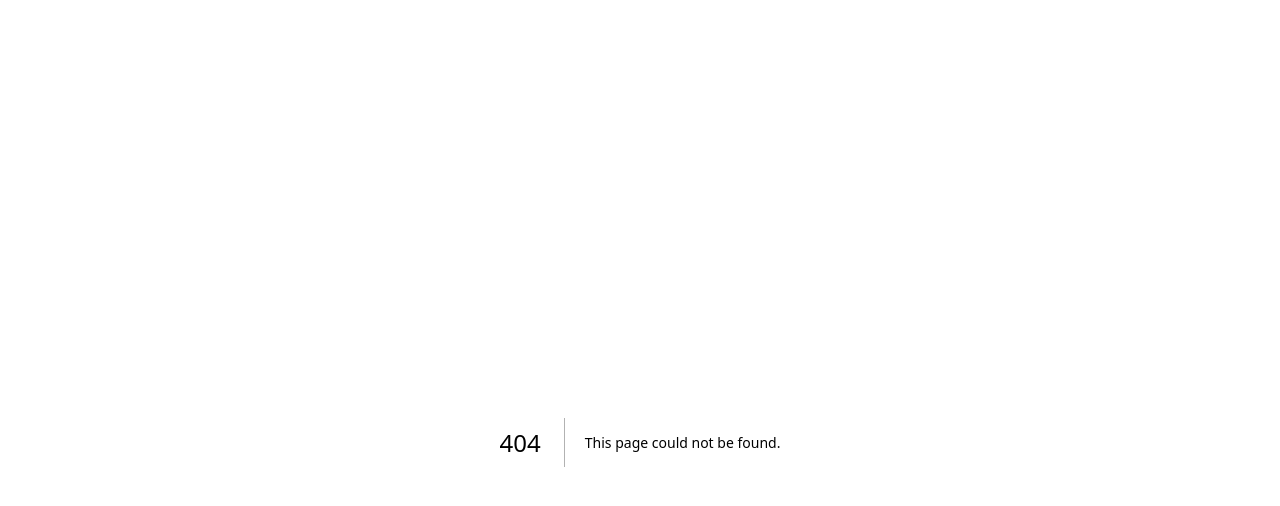
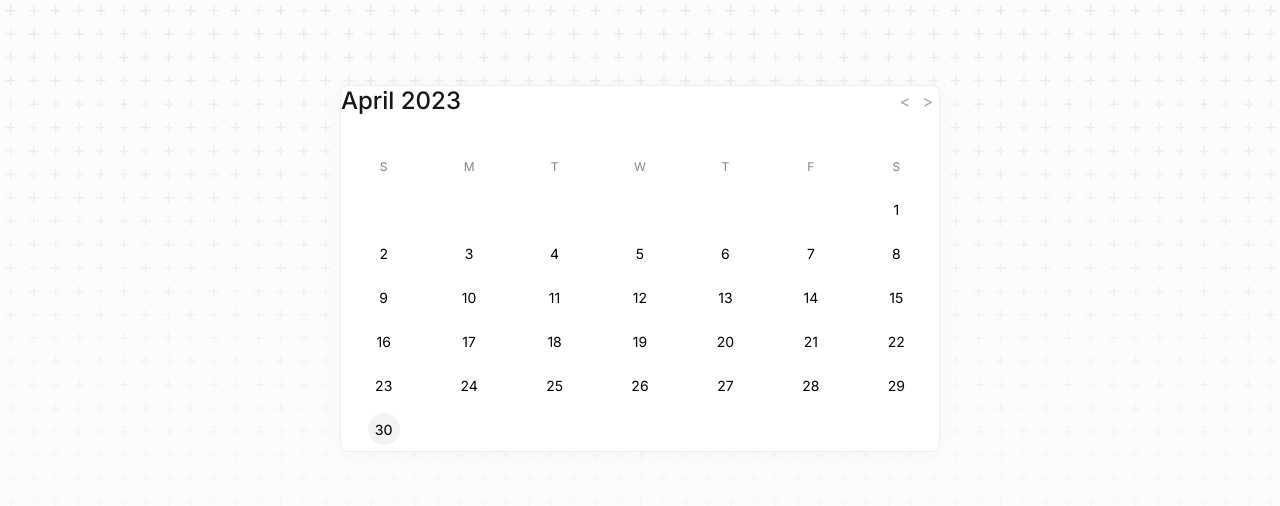
Before and after one commit to nermin-io/itemised, a Next.js app: page /calendar-demo in a window 1280 px wide. Before the commit this address had no page. Shown: the top 506 px of the page. Built offline with nearby package versions, Linux system fonts and the light colour scheme.

Commit message:
implement base calendar

```diff
--- /dev/null
+++ b/src/components/Calendar.module.scss
@@ -0,0 +1,82 @@
+@import "colors";
+
+.CalendarGrid {
+  display: grid;
+  grid-template-columns: repeat(7, minmax(0, 1fr));
+  margin-top: 8px;
+  font-size: 14px;
+  text-align: center;
+}
+
+.CalendarGridHeader {
+  margin-top: 40px;
+  font-size: 12px;
+  text-align: center;
+  display: grid;
+  line-height: 24px;
+  color: $gray10;
+  grid-template-columns: repeat(7, minmax(0, 1fr));
+}
+
+.SrHelper {
+  position: absolute;
+  width: 1px;
+  height: 1px;
+  padding: 0;
+  margin: -1px;
+  overflow: hidden;
+  clip: rect(0, 0, 0, 0);
+  white-space: nowrap;
+  border-width: 0;
+}
+
+.CalendarControls {
+  display: flex;
+  align-items: center;
+}
+
+.CalendarControlsButton {
+  display: flex;
+  align-items: center;
+  justify-content: center;
+  flex: none;
+  margin: -6px 0;
+  padding: 6px;
+  color: #9ca3af;
+
+  &:hover {
+    color: #6b7280;
+  }
+}
+
+.Month {
+  flex: 1 1 auto;
+  color: $gray12;
+  font-weight: 500;
+}
+
+.CalendarCell {
+  padding: 6px 0;
+}
+
+.CalendarCellButton {
+  margin: 0 auto;
+  height: 32px;
+  width: 32px;
+  display: flex;
+  align-items: center;
+  justify-content: center;
+  border-radius: 999px;
+}
+
+.Selected {
+  background-color: $red11;
+  color: white;
+  font-weight: 500;
+}
+
+.Today {
+  background-color: $gray3;
+  color: $gray12;
+  font-weight: 500;
+}
--- /dev/null
+++ b/src/components/Calendar.tsx
@@ -0,0 +1,111 @@
+import {
+  add,
+  eachDayOfInterval,
+  endOfMonth,
+  format,
+  formatISO,
+  getDay,
+  isEqual,
+  isToday,
+  parse,
+  startOfToday,
+} from "date-fns";
+import React, { useState } from "react";
+import styles from "./Calendar.module.scss";
+
+interface Props {}
+
+const columnStart = (day: Date, dayIndex: number) => {
+  if (dayIndex !== 0) return {};
+  return {
+    gridColumnStart: getDay(day) + 1,
+  };
+};
+
+function classNames(...classes: Array<string | boolean>) {
+  return classes.filter(Boolean).join(" ");
+}
+
+const Calendar: React.FC<Props> = () => {
+  const today = startOfToday();
+  const [selectedDay, setSelectedDay] = useState(today);
+  const [currentMonth, setCurrentMonth] = useState(format(today, "MMM-yyyy"));
+  const firstDayCurrentMonth = parse(currentMonth, "MMM-yyyy", new Date());
+
+  console.log("selectedDay", selectedDay);
+
+  const days = eachDayOfInterval({
+    start: firstDayCurrentMonth,
+    end: endOfMonth(firstDayCurrentMonth),
+  });
+
+  function previousMonth() {
+    const firstDayNextMonth = add(firstDayCurrentMonth, { months: -1 });
+    setCurrentMonth(format(firstDayNextMonth, "MMM-yyyy"));
+  }
+
+  function nextMonth() {
+    const firstDayNextMonth = add(firstDayCurrentMonth, { months: 1 });
+    setCurrentMonth(format(firstDayNextMonth, "MMM-yyyy"));
+  }
+
+  return (
+    <div>
+      <div className={styles.CalendarControls}>
+        <h2 className={styles.Month}>
+          {format(firstDayCurrentMonth, "MMMM yyyy")}
+        </h2>
+        <button
+          type="button"
+          onClick={previousMonth}
+          className={styles.CalendarControlsButton}
+        >
+          <span className={styles.SrHelper}>Previous month</span>
+          {"<"}
+        </button>
+        <button
+          onClick={nextMonth}
+          type="button"
+          className={styles.CalendarControlsButton}
+        >
+          <span className={styles.SrHelper}>Next month</span>
+          {">"}
+        </button>
+      </div>
+      <div className={styles.CalendarGridHeader}>
+        <div>S</div>
+        <div>M</div>
+        <div>T</div>
+        <div>W</div>
+        <div>T</div>
+        <div>F</div>
+        <div>S</div>
+      </div>
+      <div className={styles.CalendarGrid}>
+        {days.map((day, dayIdx) => (
+          <div
+            key={day.toString()}
+            style={columnStart(day, dayIdx)}
+            className={styles.CalendarCell}
+          >
+            <button
+              type="button"
+              onClick={() => setSelectedDay(day)}
+              className={classNames(
+                isToday(day) && styles.Today,
+                isEqual(day, selectedDay) && styles.Selected,
+                styles.CalendarCellButton
+              )}
+            >
+              <time dateTime={format(day, "yyyy-MM-dd")}>
+                {format(day, "d")}
+              </time>
+            </button>
+          </div>
+        ))}
+      </div>
+    </div>
+  );
+};
+
+export default Calendar;
--- a/src/components/CardSettings.module.scss
+++ b/src/components/CardSettings.module.scss
@@ -1,6 +1,10 @@
 @import "colors";
 
 .CardSettings {
+  display: flex;
+  flex-direction: row;
+  align-items: center;
+  justify-content: space-between;
   background-color: $gray3;
   border-bottom: 1px solid $gray5;
   padding: 12px 24px;
--- /dev/null
+++ b/src/pages/calendar-demo.tsx
@@ -0,0 +1,10 @@
+import Calendar from "@/components/Calendar";
+import Card from "@/components/Card";
+
+export default function CalendarDemo() {
+  return (
+    <Card>
+      <Calendar />
+    </Card>
+  );
+}
```
